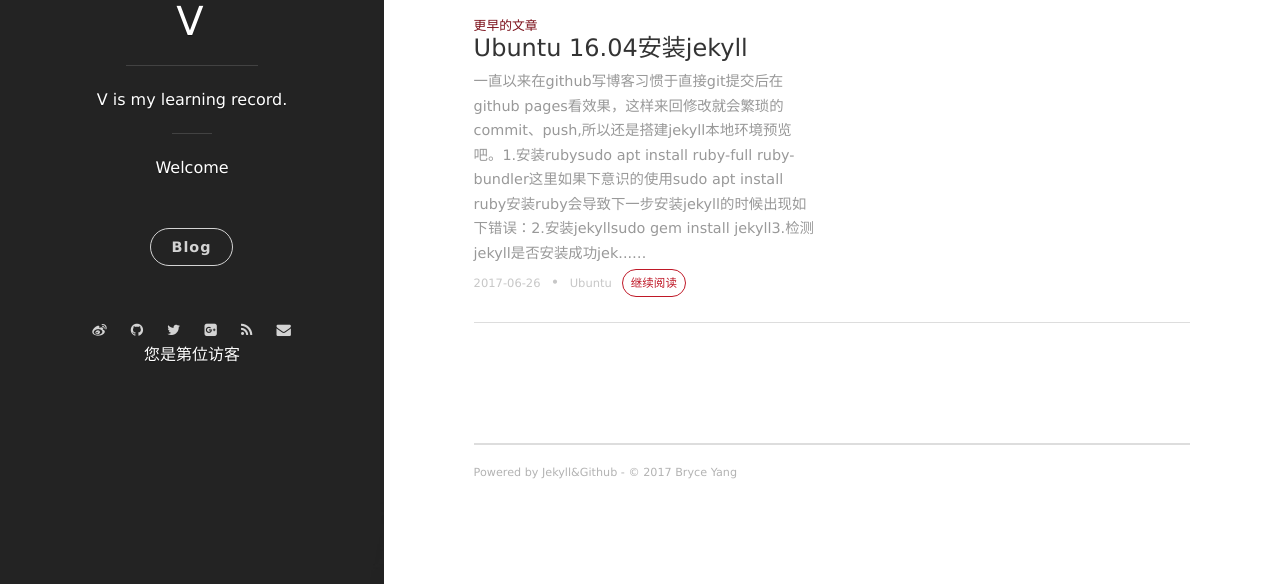
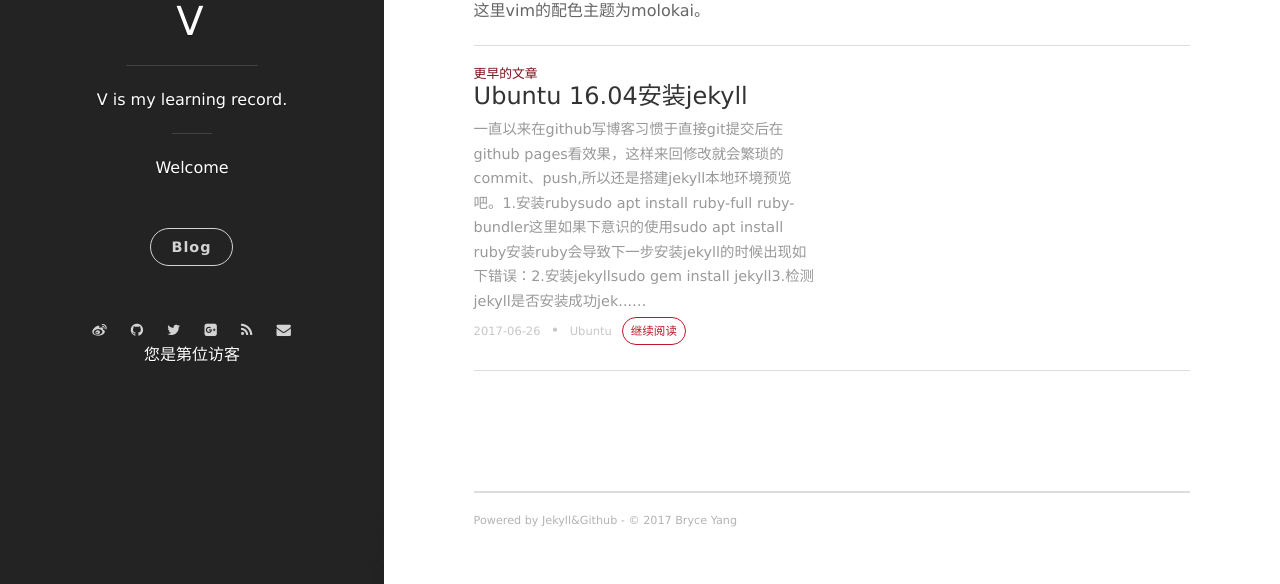
Before and after one commit to mrcwl/bryceyang.github.io, a Jekyll site: the page built from _posts/2017-07-01-使用vim编写fortran代码.markdown, in a window 1280 px wide and 900 px high, scrolled down 1048 px, cut to the strip 316-900 px from the top of the window. Built offline with Jekyll 4.4.1, drawn with Linux system fonts in a browser that asks for light colours; nearby versions of some CDN libraries; comment, search, counter and statistics services are not loaded.

Commit message:
nothing important

```diff
--- a/_posts/2017-07-01-使用vim编写fortran代码.markdown
+++ b/_posts/2017-07-01-使用vim编写fortran代码.markdown
@@ -41,3 +41,5 @@ zO：展开所有代码
 最后效果图：
 
 ![效果图](http://oq782gkz3.bkt.clouddn.com/vim_fortran.png)
+
+这里vim的配色主题为molokai。
```
